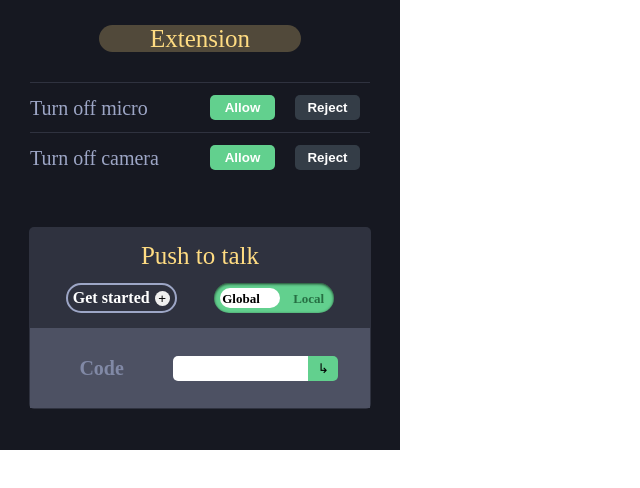
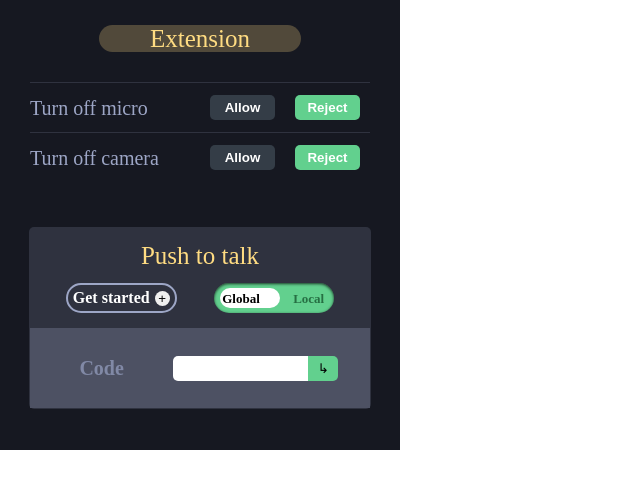
Before and after one commit to oHTGo/Push-To-Talk, a React (Create React App) app in the folder extension/: page / in a window 1280 px wide. Shown: the top 488 px of the page, without its empty margins (0-640 px from the left). Built offline with nearby package versions, Linux system fonts and the light colour scheme.

Commit message:
add save settings for extension

```diff
--- a/extension/src/chromeServices/shortcutServices/GlobalShortcutService.ts
+++ b/extension/src/chromeServices/shortcutServices/GlobalShortcutService.ts
@@ -1,5 +1,5 @@
 import { IRequest2Server, IResponse2Client } from '../../interfaces/ICommon';
-import { setStorage } from '../storage';
+import { getStorage } from '../storage';
 import { IShortcutService } from './IShortcutService';
 import { FailureCallback, MessageCallback, SuccessCallback } from './types';
 
@@ -32,12 +32,11 @@ export class GlobalShortcutService implements IShortcutService {
   }
 
   private async onOpen() {
+    const code = (await getStorage('Code')) ?? '';
     this.ws.onopen = () => {
       this.isConnected = true;
-      setStorage('serverStatus', 'true');
-
       const request: IRequest2Server = {
-        token: '1',
+        token: code,
       };
 
       this.request(request);
@@ -47,7 +46,6 @@ export class GlobalShortcutService implements IShortcutService {
   private async onClose() {
     this.ws.onclose = () => {
       this.isConnected = false;
-      setStorage('serverStatus', 'false');
     };
   }
 
--- a/extension/src/chromeServices/shortcutServices/LocalShortcutService.ts
+++ b/extension/src/chromeServices/shortcutServices/LocalShortcutService.ts
@@ -1,5 +1,6 @@
 import { IShortcutService } from './IShortcutService';
 import { FailureCallback, MessageCallback, SuccessCallback } from './types';
+import { getStorage } from '../storage';
 
 export class LocalShortcutService implements IShortcutService {
   private keyDownFunction: any;
@@ -17,7 +18,8 @@ export class LocalShortcutService implements IShortcutService {
     };
     callback('Initializing success');
 
-    this.setKeys(['shift', 'c']);
+    const shortcut = (await getStorage('Shortcut')) ?? '';
+    this.setKeys(shortcut.split('+'));
   }
 
   enable() {
--- a/extension/src/chromeServices/storage.ts
+++ b/extension/src/chromeServices/storage.ts
@@ -4,6 +4,10 @@ export const setStorage = async (key: StorageType, value: string) => {
   chrome.storage.local.set({ [key]: value });
 };
 
-export const getStorage = async (key: StorageType): Promise<string> => {
-  return (await chrome.storage.local.get(key))[key];
+export const getStorage = async (key: StorageType): Promise<string | null> => {
+  try {
+    return (await chrome.storage.local.get(key))[key];
+  } catch (error) {
+    return null;
+  }
 };
--- a/extension/src/components/AppStartup/AppStartup.tsx
+++ b/extension/src/components/AppStartup/AppStartup.tsx
@@ -1,22 +1,34 @@
-import React, { useState } from 'react';
+import React, { useState, useEffect } from 'react';
 import classNames from 'classnames';
 import styles from './AppStartup.module.css';
+import { getStorage, setStorage } from '../../chromeServices/storage';
 
 const AppStartup: React.FC = () => {
-  const [turnOffMicroEnabled, setTurnOffMicroEnabled] = useState<boolean>(true);
+  const [turnOffMicroEnabled, setTurnOffMicroEnabled] = useState<boolean>(false);
   const [turnOffCameraEnabled, setTurnOffCameraEnabled] = useState<boolean>(true);
+
+  useEffect(() => {
+    (async () => {
+      setTurnOffMicroEnabled((await getStorage('TurnOffMicroEnabled')) === 'true');
+      setTurnOffCameraEnabled((await getStorage('TurnOffCameraEnabled')) === 'true');
+    })();
+  }, []);
 
   const onEnableTurnOffMicro = () => {
     setTurnOffMicroEnabled(true);
+    setStorage('TurnOffMicroEnabled', 'true');
   };
   const onDisableTurnOffMicro = () => {
     setTurnOffMicroEnabled(false);
+    setStorage('TurnOffMicroEnabled', 'false');
   };
   const onEnableTurnOffCamera = () => {
     setTurnOffCameraEnabled(true);
+    setStorage('TurnOffCameraEnabled', 'true');
   };
   const onDisableTurnOffCamera = () => {
     setTurnOffCameraEnabled(false);
+    setStorage('TurnOffCameraEnabled', 'false');
   };
 
   return (
--- a/extension/src/components/Settings/GlobalSetting.tsx
+++ b/extension/src/components/Settings/GlobalSetting.tsx
@@ -1,5 +1,6 @@
-import React, { useState } from 'react';
+import React, { useEffect, useState } from 'react';
 import Configuration from './Configuration';
+import { getStorage, setStorage } from '../../chromeServices/storage';
 
 interface IProps {
   isHidden: boolean;
@@ -7,16 +8,23 @@ interface IProps {
 
 const GlobalSettings: React.FC<IProps> = (props: IProps) => {
   const { isHidden } = props;
-  const [token, setToken] = useState<string>('');
+  const [code, setCode] = useState<string>('');
+
+  useEffect(() => {
+    (async () => {
+      setCode((await getStorage('Code')) ?? '');
+    })();
+  }, []);
+
   const onClick = () => {
-    console.log('Global Settings clicked: ' + token);
+    setStorage('Code', code);
   };
 
   return (
     <Configuration
       label="Code"
-      data={token}
-      onChange={setToken}
+      data={code}
+      onChange={setCode}
       onClick={onClick}
       isHidden={isHidden}
     />
--- a/extension/src/components/Settings/Input.tsx
+++ b/extension/src/components/Settings/Input.tsx
@@ -8,13 +8,13 @@ interface IProps {
 }
 
 const Input: React.FC<IProps> = (props: IProps) => {
-  const onChange = (event: React.FormEvent<HTMLInputElement>) => {
-    props.onChange(event.currentTarget.value);
+  const onChange = (event: React.ChangeEvent<HTMLInputElement>) => {
+    props.onChange(event.target.value);
   };
 
   return (
     <div className={styles.container}>
-      <input className={styles.input} type="text" onChange={onChange} />
+      <input className={styles.input} value={props.data} type="text" onChange={onChange} />
       <input className={styles.button} type="button" value="↳" onClick={props.onClick} />
     </div>
   );
--- a/extension/src/components/Settings/LocalSetting.tsx
+++ b/extension/src/components/Settings/LocalSetting.tsx
@@ -1,5 +1,6 @@
-import React, { useState } from 'react';
+import React, { useState, useEffect } from 'react';
 import Configuration from './Configuration';
+import { getStorage, setStorage } from '../../chromeServices/storage';
 
 interface IProps {
   isHidden: boolean;
@@ -8,8 +9,15 @@ interface IProps {
 const LocalSettings: React.FC<IProps> = (props: IProps) => {
   const { isHidden } = props;
   const [shortcut, setShortcut] = useState<string>('');
+
+  useEffect(() => {
+    (async () => {
+      setShortcut((await getStorage('Shortcut')) ?? '');
+    })();
+  }, []);
+
   const onClick = () => {
-    console.log('Local Settings clicked: ' + shortcut);
+    setStorage('Shortcut', shortcut);
   };
 
   return (
--- a/extension/src/components/Settings/Settings.tsx
+++ b/extension/src/components/Settings/Settings.tsx
@@ -1,12 +1,23 @@
-import React, { useState } from 'react';
+import React, { useState, useEffect } from 'react';
 import styles from './Settings.module.css';
 import Help from './Help';
 import Switch from './Switch';
 import LocalSettings from './LocalSetting';
 import GlobalSettings from './GlobalSetting';
+import { getStorage, setStorage } from '../../chromeServices/storage';
 
 const Settings: React.FC = () => {
   const [isLocalSettings, setIsLocalSettings] = useState<boolean>(false);
+
+  useEffect(() => {
+    (async () => {
+      setIsLocalSettings((await getStorage('IsLocalSettings')) === 'true');
+    })();
+  }, []);
+
+  useEffect(() => {
+    setStorage('IsLocalSettings', isLocalSettings.toString());
+  }, [isLocalSettings]);
 
   return (
     <div className={styles.container}>
```
Also changed, not shown: extension/src/App.tsx (+0 -13 lines), extension/src/chromeServices/injection.ts (+13 -1 lines), extension/src/types/StorageType.ts (+6 -1 lines).
